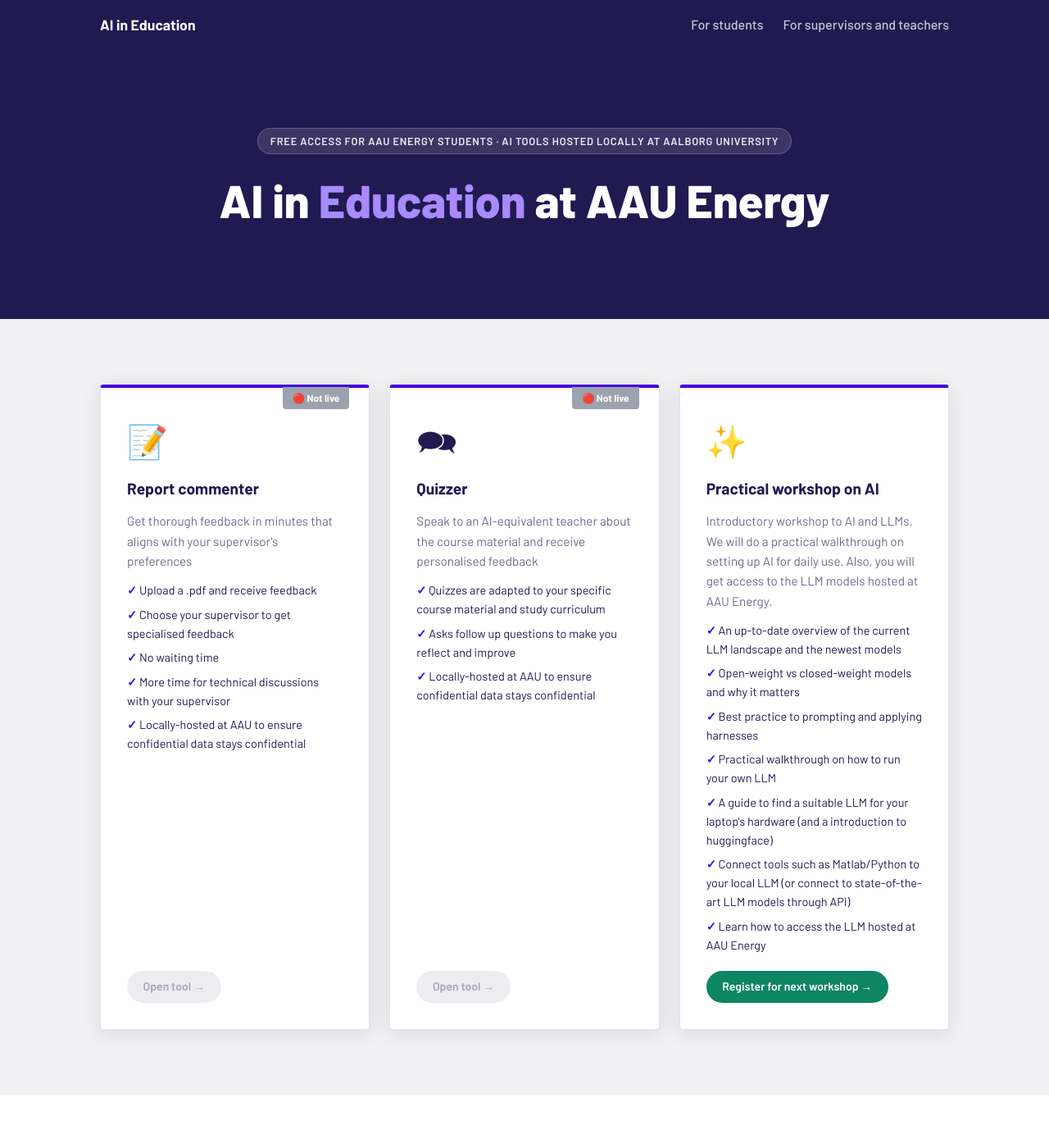
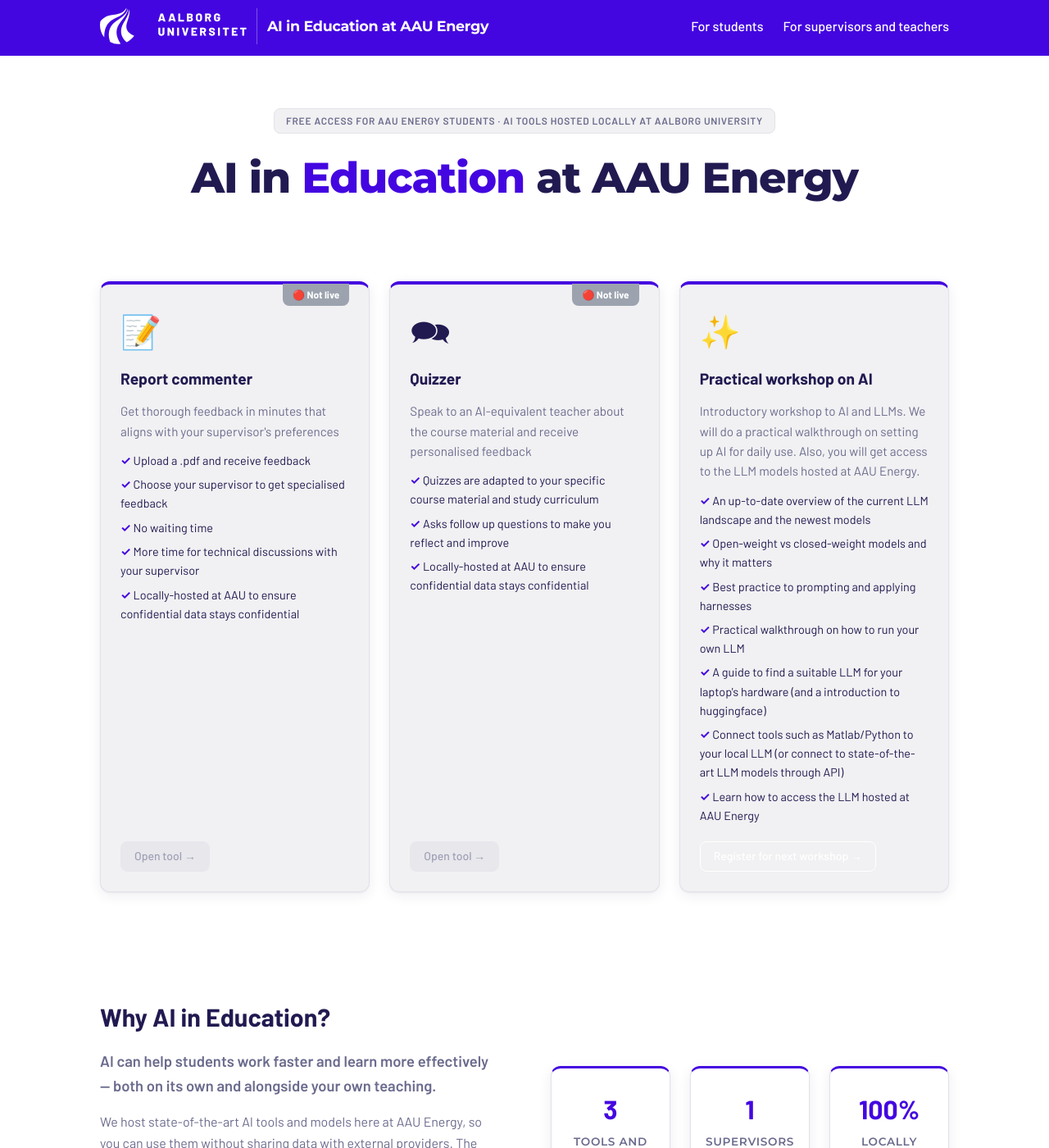
Before and after one commit to aau-ai-in-edu/website, a Jekyll site: the page built from index.html, in a window 1280 px wide and 1400 px high. Shown: the whole window at 82% size. Built offline with Jekyll 4.4.1, drawn with Linux system fonts in a browser that asks for light colours; some of the changed text lies outside the part shown.

Commit message:
Update UI

```diff
--- a/_config.yml
+++ b/_config.yml
@@ -37,7 +37,7 @@
   body: Get in touch and suggest your idea. We're always looking to add new tools to improve our education.
 
 footer:
-  text: "Built with ❤️ for students by AAU"
+  text: "Built with ❤️ for our students"
 
 # Theme
 theme: minima
--- a/_layouts/default.html
+++ b/_layouts/default.html
@@ -21,9 +21,15 @@
     <body>
         <header class="site-header">
             <div class="container">
-                <a class="site-logo" href="{{ '/' | relative_url }}">
-                    <span class="logo-text">AI in Education</span>
-                </a>
+                <div class="site-logo">
+                    <img
+                        src="{{ '/assets/aau-logo.svg' | relative_url }}"
+                        alt="Aalborg University"
+                        class="logo-icon"
+                    />
+                    <span aria-hidden="true" class="logo-divider"></span>
+                    <span class="logo-text">AI in Education at AAU Energy</span>
+                </div>
                 <nav class="site-nav">
                     {% for item in site.nav %}
                     <a href="{{ item.url | relative_url }}">{{ item.title }}</a>
--- a/assets/css/style.css
+++ b/assets/css/style.css
@@ -1,5 +1,5 @@
-/* ── AAU Design System ── */
-@import url("https://fonts.googleapis.com/css2?family=Barlow:wght@400;500;600;700;800&family=Montserrat:wght@500;600&display=swap");
+/* ── AAU Design System (matches project-AI-assisted-feedback frontend) ── */
+@import url("https://fonts.googleapis.com/css2?family=Barlow:wght@400;500;600;700&family=Montserrat:wght@600;700;800&display=swap");
 
 /* ── Reset & base ── */
 *,
@@ -11,24 +11,20 @@
 }
 
 :root {
-    /* AAU colours */
+    /* AAU colours (mirrors the feedback frontend theme) */
     --aau-navy: #211a51; /* Valhalla – primary brand */
     --aau-blue: #4406e0; /* Electric blue – CTAs */
+    --aau-blue-light: #6a3df0; /* Lighter electric – hover/focus */
+    --aau-teal: #2e8b8b; /* Progress / accents */
+
+    /* AAU grays */
     --aau-gray-light: #f1f1f3; /* Athens gray – surfaces */
     --aau-gray-mid: #e2e2e9; /* Middle gray – borders */
     --aau-gray: #b4b4c5; /* British gray */
     --aau-gray-text: #6b6b8e; /* Storm gray – muted text */
 
-    /* AAU secondary colours */
-    --aau-azure: #008bb2;
-    --aau-sapphire: #007fa3;
-    --aau-petroleum: #0e8563;
-    --aau-coral: #e74b65;
-    --aau-watermelon: #cc445b;
-    --aau-orange: #bb5b17;
-    --aau-hazelnut: #a16547;
-    --aau-mosgreen: #97701f;
-    --aau-site-gray: #667985;
+    /* Visible brand border (matches the header/tab underline) */
+    --aau-border: #211a51;
 
     --brand: var(--aau-blue);
     --bg: #ffffff;
@@ -36,18 +32,20 @@
     --border: var(--aau-gray-mid);
     --text: var(--aau-navy);
     --muted: var(--aau-gray-text);
-    --radius: 2rem;
-    --shadow: 0 4px 24px rgba(33, 26, 81, 0.1);
+    --radius: 0.75rem; /* rounded-xl */
+    --radius-sm: 0.5rem; /* rounded-lg */
+    --shadow: 0 1px 2px rgba(33, 26, 81, 0.05), 0 4px 16px rgba(33, 26, 81, 0.08);
 }
 
 body {
-    font-family: "Barlow", Arial, sans-serif;
+    font-family: "Barlow", ui-sans-serif, system-ui, -apple-system, sans-serif;
     color: var(--text);
     background: var(--bg);
     line-height: 1.6;
     display: flex;
     flex-direction: column;
     min-height: 100vh;
+    -webkit-font-smoothing: antialiased;
 }
 
 main {
@@ -71,22 +69,22 @@
 /* ── Buttons ── */
 .btn {
     display: inline-block;
-    padding: 0.65rem 1.6rem;
-    border-radius: var(--radius);
-    font-family: "Barlow", Arial, sans-serif;
-    font-weight: 600;
-    font-size: 0.95rem;
+    padding: 0.5rem 1.25rem;
+    border-radius: var(--radius-sm);
+    font-family: "Barlow", ui-sans-serif, system-ui, sans-serif;
+    font-weight: 500;
+    font-size: 0.875rem;
     cursor: pointer;
     transition:
+        background-color 0.15s,
         opacity 0.15s,
         transform 0.15s;
     text-decoration: none;
-    border: 2px solid transparent;
+    border: 1px solid transparent;
 }
 .btn:hover {
-    opacity: 0.85;
+    text-decoration: none;
     transform: translateY(-1px);
-    text-decoration: none;
 }
 
 .btn-primary {
@@ -94,27 +92,39 @@
     color: #fff;
     border-color: var(--aau-blue);
 }
+.btn-primary:hover {
+    background: var(--aau-blue-light);
+    border-color: var(--aau-blue-light);
+    opacity: 1;
+}
+
 .btn-outline {
     background: transparent;
     color: var(--aau-navy);
     border-color: var(--aau-navy);
 }
+.btn-outline:hover {
+    background: var(--aau-navy);
+    color: #fff;
+}
+
 .btn-sm {
-    padding: 0.4rem 1.1rem;
+    padding: 0.4rem 1rem;
     font-size: 0.875rem;
 }
 .btn-lg {
-    padding: 0.85rem 2.2rem;
-    font-size: 1.05rem;
+    padding: 0.65rem 1.75rem;
+    font-size: 1rem;
 }
 
-/* ── Header ── */
+/* ── Header (white, blue bottom border — matches feedback frontend) ── */
 .site-header {
     position: sticky;
     top: 0;
     z-index: 100;
-    background: var(--aau-navy);
-    padding: 1rem 0;
+    background: var(--aau-blue);
+    border-bottom: 4px solid var(--aau-blue);
+    padding: 0.625rem 0;
 }
 
 .site-header .container {
@@ -126,14 +136,23 @@
 .site-logo {
     display: flex;
     align-items: center;
-    gap: 0.5rem;
+    gap: 0.75rem;
+    font-family: "Montserrat", "Barlow", sans-serif;
     font-weight: 700;
     font-size: 1.1rem;
+    letter-spacing: -0.02em;
     color: #fff;
     text-decoration: none;
 }
 .logo-icon {
-    font-size: 1.4rem;
+    height: 2.75rem;
+    width: auto;
+}
+
+.logo-divider {
+    width: 1px;
+    height: 2.75rem;
+    background: rgba(255, 255, 255, 0.3); /* white at 30% */
 }
 
 .site-nav {
@@ -143,10 +162,10 @@
 }
 .site-nav a {
     font-weight: 500;
-    color: rgba(255, 255, 255, 0.75);
+    color: #fff;
 }
 .site-nav a:hover {
-    color: #fff;
+    color: rgba(255, 255, 255, 0.75);
     text-decoration: none;
 }
 .site-nav .btn-outline {
@@ -154,48 +173,52 @@
     border-color: rgba(255, 255, 255, 0.5);
 }
 .site-nav .btn-outline:hover {
+    background: transparent;
     border-color: #fff;
+    color: #fff;
 }
 
-/* ── Hero ── */
+/* ── Hero (light, navy text — matches feedback frontend) ── */
 .hero {
-    padding: 6rem 0 5rem;
-    background: var(--aau-navy);
-    color: #fff;
+    padding: 4rem 0 0rem;
+    background: var(--bg);
+    color: var(--text);
     text-align: center;
 }
 
 .hero-badge {
     display: inline-block;
-    background: rgba(255, 255, 255, 0.12);
-    color: rgba(255, 255, 255, 0.9);
-    font-size: 0.8rem;
+    background: var(--aau-gray-light);
+    color: var(--aau-gray-text);
+    font-size: 0.75rem;
     font-weight: 600;
     padding: 0.3rem 0.9rem;
-    border-radius: var(--radius);
+    border-radius: var(--radius-sm);
     margin-bottom: 1.5rem;
     letter-spacing: 0.06em;
     text-transform: uppercase;
-    border: 1px solid rgba(255, 255, 255, 0.2);
+    border: 1px solid var(--aau-gray-mid);
 }
 
 .hero h1 {
-    font-size: clamp(2.2rem, 5vw, 3.5rem);
+    font-size: clamp(2.2rem, 5vw, 3.25rem);
+    font-family: "Montserrat", "Barlow", sans-serif;
     font-weight: 800;
+    letter-spacing: -0.02em;
     line-height: 1.15;
     margin-bottom: 1.25rem;
-    color: #fff;
+    color: var(--text);
 }
 
 .gradient-text {
-    color: #a78bff;
+    color: var(--aau-blue);
 }
 
 .hero-lead {
     max-width: 600px;
     margin: 0 auto 2rem;
     font-size: 1.15rem;
-    color: rgba(255, 255, 255, 0.75);
+    color: var(--muted);
 }
 
 .hero-actions {
@@ -210,16 +233,13 @@
     border-color: var(--aau-blue);
 }
 .hero .btn-outline {
-    color: #fff;
-    border-color: rgba(255, 255, 255, 0.5);
-}
-.hero .btn-outline:hover {
-    border-color: #fff;
+    color: var(--aau-navy);
+    border-color: var(--aau-navy);
 }
 
 /* ── Section shared ── */
 section {
-    padding: 5rem 0;
+    padding: 4rem 0;
 }
 
 .section-header {
@@ -238,7 +258,7 @@
 
 /* ── Tools grid ── */
 .tools {
-    background: var(--surface);
+    background: var(--bg);
 }
 
 .tools-grid {
@@ -248,10 +268,10 @@
 }
 
 .tool-card {
-    background: var(--bg);
-    border: 1px solid var(--border);
-    border-radius: 4px; /* AAU uses sharper corners on cards */
-    padding: 2rem;
+    background: var(--surface);
+    border: 1px solid var(--aau-gray-mid);
+    border-radius: var(--radius);
+    padding: 1.5rem;
     display: flex;
     flex-direction: column;
     gap: 0.75rem;
@@ -264,7 +284,7 @@
 }
 .tool-card:hover {
     transform: translateY(-4px);
-    box-shadow: 0 8px 36px rgba(33, 26, 81, 0.15);
+    box-shadow: 0 8px 24px rgba(33, 26, 81, 0.12);
     border-top-color: var(--aau-blue);
 }
 
@@ -280,7 +300,7 @@
     font-size: 0.75rem;
     font-weight: 700;
     padding: 0.25rem 0.75rem;
-    border-radius: 0 0 4px 4px;
+    border-radius: 0 0 var(--radius-sm) var(--radius-sm);
 }
 
 .status-live {
@@ -345,7 +365,6 @@
         grid-template-columns: 1fr;
         gap: 2rem;
     }
-align-items: center;
 }
 
 .more-info-text h2 {
@@ -372,7 +391,7 @@
 }
 .benefits-list li::before {
     content: "✓  ";
-    color: var(--aau-petroleum);
+    color: var(--aau-teal);
     font-weight: 700;
 }
 .benefits-list li {
@@ -388,11 +407,12 @@
 }
 
 .stat {
-    background: var(--surface);
-    border: 1px solid var(--border);
-    border-radius: 4px;
+    background: var(--bg);
+    border: 1px solid var(--aau-gray-mid);
+    border-radius: var(--radius);
     border-top: 3px solid var(--aau-blue);
     padding: 1.5rem 1rem;
+    box-shadow: var(--shadow);
 }
 .stat-number {
     display: block;
@@ -416,7 +436,7 @@
     background: var(--aau-navy);
     color: #fff;
     text-align: center;
-    padding: 5rem 0;
+    padding: 4rem 0;
 }
 
 .cta h2 {
@@ -436,6 +456,10 @@
     border-color: var(--aau-blue);
     color: #fff;
 }
+.cta .btn-primary:hover {
+    background: var(--aau-blue-light);
+    border-color: var(--aau-blue-light);
+}
 
 /* ── Footer ── */
 .site-footer {
@@ -454,19 +478,19 @@
 
 /* ── Tool page ── */
 .tool-hero {
-    padding: 6rem 0 5rem;
-    background: var(--aau-navy);
-    color: #fff;
+    padding: 4rem 0 3rem;
+    background: var(--bg);
+    color: var(--text);
 }
 
 .tool-back {
-    color: rgba(255, 255, 255, 0.6);
+    color: var(--aau-blue);
     font-size: 0.9rem;
     display: inline-block;
     margin-bottom: 1.5rem;
 }
 .tool-back:hover {
-    color: #fff;
+    color: var(--aau-blue-light);
     text-decoration: none;
 }
 
@@ -483,13 +507,15 @@
 
 .tool-hero-heading h1 {
     font-size: 2.2rem;
+    font-family: "Montserrat", "Barlow", sans-serif;
     font-weight: 800;
+    letter-spacing: -0.02em;
     line-height: 1.2;
-    color: #fff;
+    color: var(--text);
 }
 
 .tool-hero-tagline {
-    color: rgba(255, 255, 255, 0.7);
+    color: var(--muted);
     font-size: 1.1rem;
     margin-top: 0.25rem;
 }
@@ -501,7 +527,7 @@
 }
 
 .tool-features-bar {
-    padding: 2rem 0;
+    padding: 1.5rem 0;
     background: var(--surface);
     border-bottom: 1px solid var(--border);
 }
@@ -517,14 +543,14 @@
     background: var(--bg);
     border: 1px solid var(--border);
     border-left: 3px solid var(--aau-blue);
-    border-radius: 4px;
+    border-radius: var(--radius-sm);
     padding: 0.5rem 1rem;
     font-size: 0.9rem;
     color: var(--text);
 }
 
 .tool-content {
-    padding: 4rem 0;
+    padding: 3rem 0;
 }
 
 /* ── Prose (tool pages) ── */
@@ -547,6 +573,9 @@
 .prose li {
     margin-bottom: 0.4rem;
 }
+.prose a {
+    color: var(--aau-blue);
+}
 
 /* ── Responsive ── */
 @media (max-width: 640px) {
@@ -554,6 +583,6 @@
         display: none;
     }
     .hero {
-        padding: 4rem 0 3rem;
+        padding: 3rem 0 2rem;
     }
 }
```
Also changed, not shown: assets/aau-logo.svg (added).
